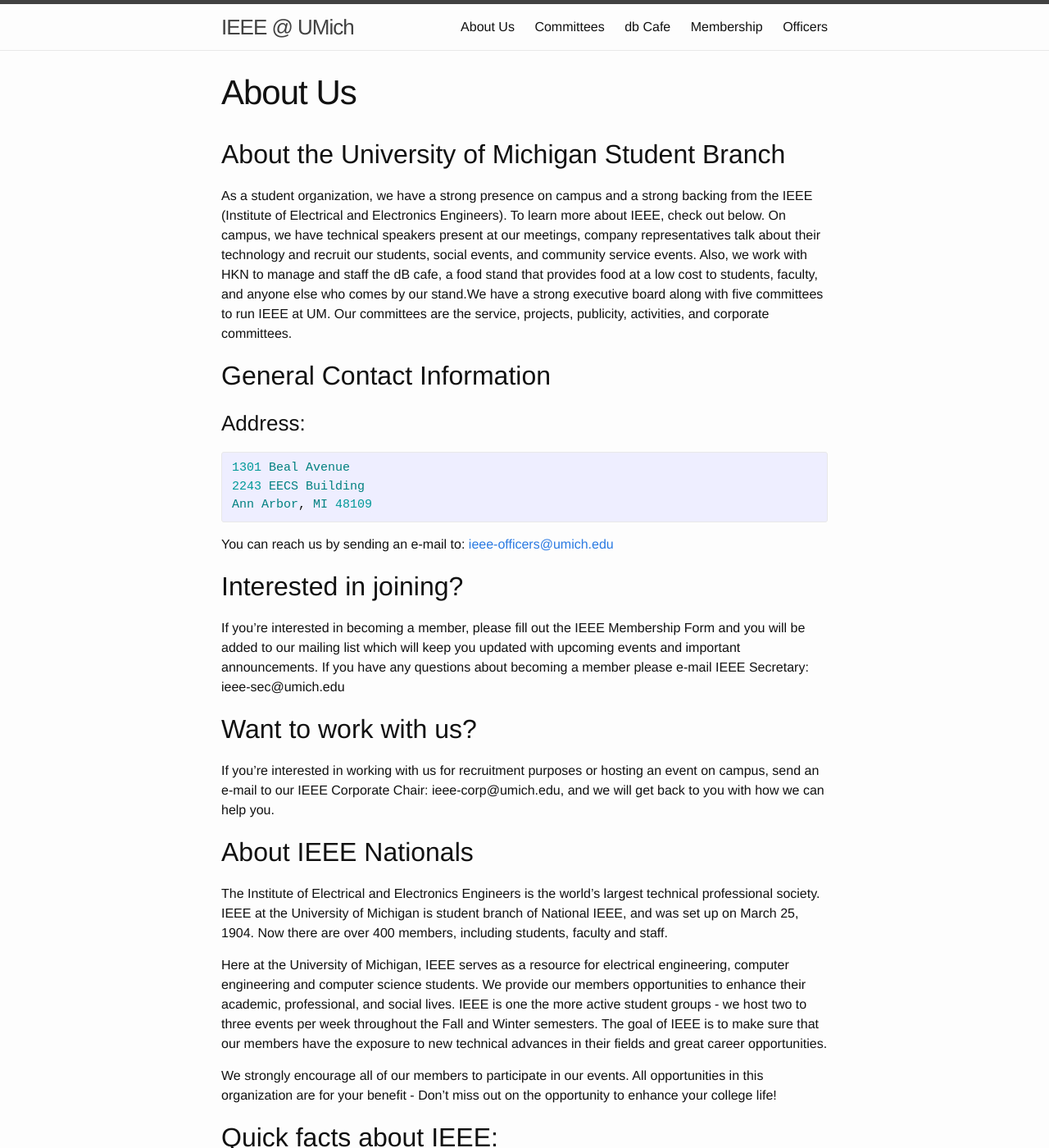
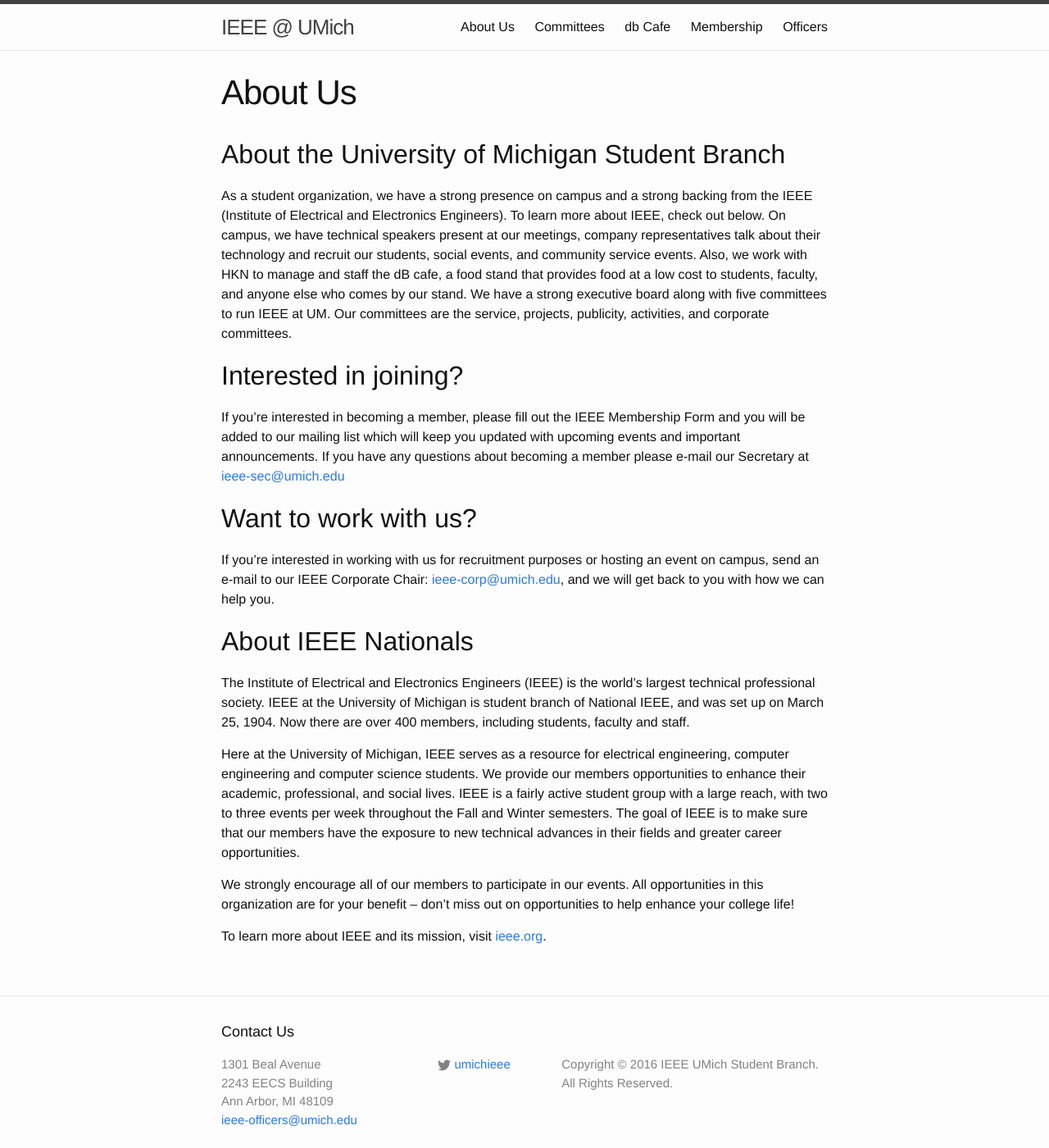
Before and after one commit to ieee-umich/ieee-website, a Jekyll site: the page built from about.md, in a window 1280 px wide and 1400 px high. Shown: the whole window at 82% size. Built offline with Jekyll 4.4.1, drawn with Linux system fonts in a browser that asks for light colours; some of the changed text lies outside the part shown.

Commit message:
clean up about us page

```diff
--- a/about.md
+++ b/about.md
@@ -6,46 +6,23 @@
 
 ##About the University of Michigan Student Branch
 
-As a student organization, we have a strong presence on campus and a strong backing from the IEEE (Institute of Electrical and Electronics Engineers). To learn more about IEEE, check out below. On campus, we have technical speakers present at our meetings, company representatives talk about their technology and recruit our students, social events, and community service events. Also, we work with HKN to manage and staff the dB cafe, a food stand that provides food at a low cost to students, faculty, and anyone else who comes by our stand.We have a strong executive board along with five committees to run IEEE at UM. Our committees are the service, projects, publicity, activities, and corporate committees.
-
-##General Contact Information
-
-###Address:
-{% highlight ruby %}
-1301 Beal Avenue
-2243 EECS Building
-Ann Arbor, MI 48109
-{% endhighlight %}
-
-
-You can reach us by sending an e-mail to: [ieee-officers@umich.edu](mailto:ieee-officers@umich.edu)
+As a student organization, we have a strong presence on campus and a strong backing from the IEEE (Institute of Electrical and Electronics Engineers). To learn more about IEEE, check out below. On campus, we have technical speakers present at our meetings, company representatives talk about their technology and recruit our students, social events, and community service events. Also, we work with HKN to manage and staff the dB cafe, a food stand that provides food at a low cost to students, faculty, and anyone else who comes by our stand. We have a strong executive board along with five committees to run IEEE at UM. Our committees are the service, projects, publicity, activities, and corporate committees.
 
 ## Interested in joining?
 
 If you're interested in becoming a member, please fill out the IEEE Membership Form and you will be added to our mailing list which will keep you updated with upcoming events and important announcements.
-If you have any questions about becoming a member please e-mail IEEE Secretary: ieee-sec@umich.edu
+If you have any questions about becoming a member please e-mail our Secretary at [ieee-sec@umich.edu](mailto: ieee-sec@umich.edu)
 
 ## Want to work with us?
 
-If you're interested in working with us for recruitment purposes or hosting an event on campus, send an e-mail to our IEEE Corporate Chair: ieee-corp@umich.edu, and we will get back to you with how we can help you.
+If you're interested in working with us for recruitment purposes or hosting an event on campus, send an e-mail to our IEEE Corporate Chair: [ieee-corp@umich.edu](mailto:ieee-corp@umich.edu), and we will get back to you with how we can help you.
 
 ##About IEEE Nationals
 
-The Institute of Electrical and Electronics Engineers is the world's largest technical professional society. IEEE at the University of Michigan is student branch of National IEEE, and was set up on March 25, 1904. Now there are over 400 members, including students, faculty and staff.
+The Institute of Electrical and Electronics Engineers (IEEE) is the world's largest technical professional society. IEEE at the University of Michigan is student branch of National IEEE, and was set up on March 25, 1904. Now there are over 400 members, including students, faculty and staff.
 
-Here at the University of Michigan, IEEE serves as a resource for electrical engineering, computer engineering and computer science students. We provide our members opportunities to enhance their academic, professional, and social lives. IEEE is one the more active student groups - we host two to three events per week throughout the Fall and Winter semesters. The goal of IEEE is to make sure that our members have the exposure to new technical advances in their fields and great career opportunities.
+Here at the University of Michigan, IEEE serves as a resource for electrical engineering, computer engineering and computer science students. We provide our members opportunities to enhance their academic, professional, and social lives. IEEE is a fairly active student group with a large reach, with two to three events per week throughout the Fall and Winter semesters. The goal of IEEE is to make sure that our members have the exposure to new technical advances in their fields and greater career opportunities.
 
-We strongly encourage all of our members to participate in our events. All opportunities in this organization are for your benefit - Don't miss out on the opportunity to enhance your college life!
+We strongly encourage all of our members to participate in our events. All opportunities in this organization are for your benefit -- don't miss out on opportunities to help enhance your college life!
 
-##Quick facts about IEEE:
-
-- More than 370,000 members, including more than 80,000 students, in over 160 countries.
-- 319 sections in ten geographic regions worldwide.
-- 1676 chapters that unite local members with similar technical interests.
-- 1,526 student branches at colleges and universities in 80 countries.
-- 39 societies and 5 technical councils representing the wide range of technical interests.
-- Numerous publications including 132 transactions, journals and magazines.
-- More than 450 IEEE sponsored or cosponsored  conferences worldwide each year.
-- Over 800 active IEEE standards and more than 400 in development.
-
-To learn more about IEEE, visit their [webpage](http://www.ieee.org).
+To learn more about IEEE and its mission, visit [ieee.org](http://www.ieee.org).
```
Also changed, not shown: committees.md (+1 -1 lines).
